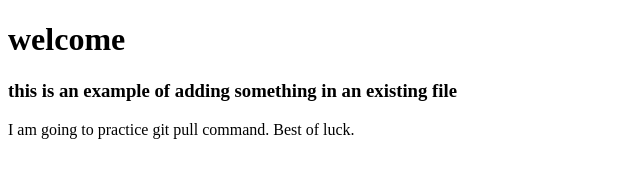
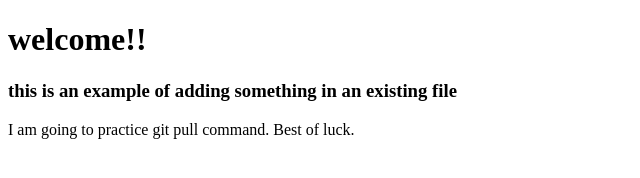
Before and after one commit to shahad-99/hello, a plain HTML site: page hello.html in a window 1280 px wide. Shown: the full height of the page, 0-640 px from the left. Drawn offline with Linux system fonts and the light colour scheme.

Commit message:
testing marge conflict

```diff
--- a/hello.html
+++ b/hello.html
@@ -8,7 +8,7 @@
 </head>
 <body>
     <h1>
-        welcome
+        welcome!!
     </h1>
 
     <h3>this is an example of adding something in an existing file</h3>
```
